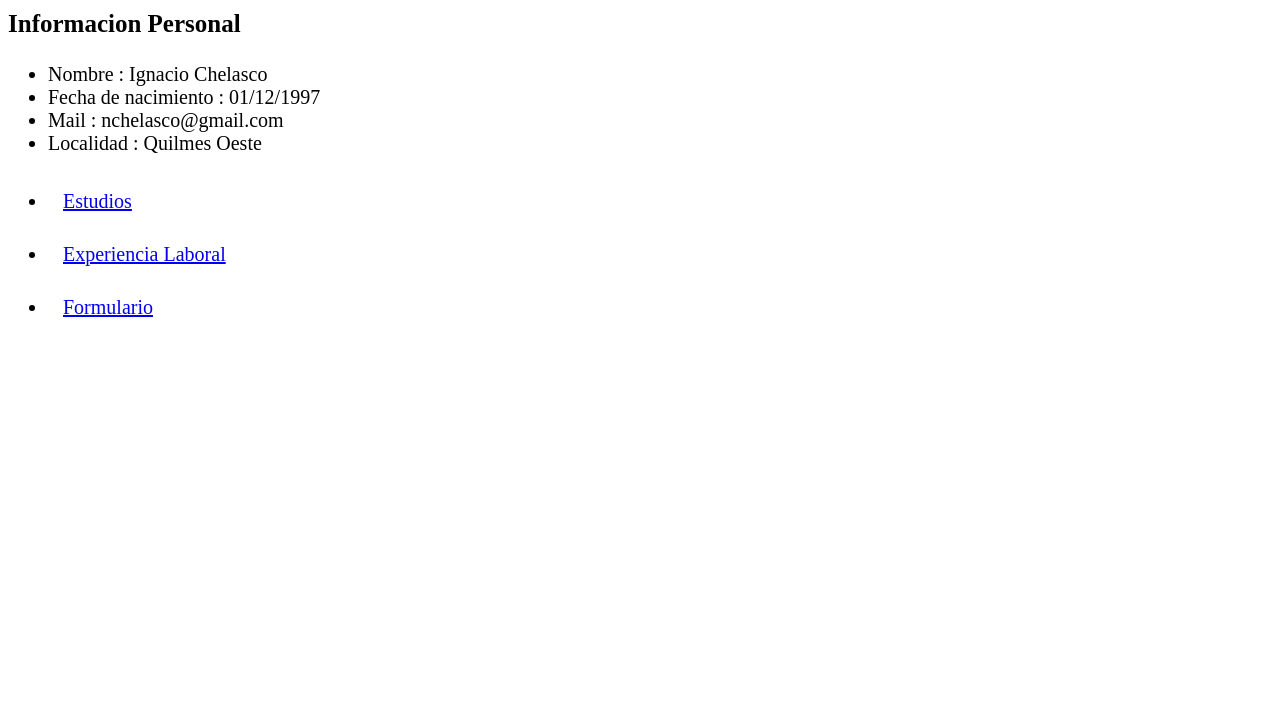
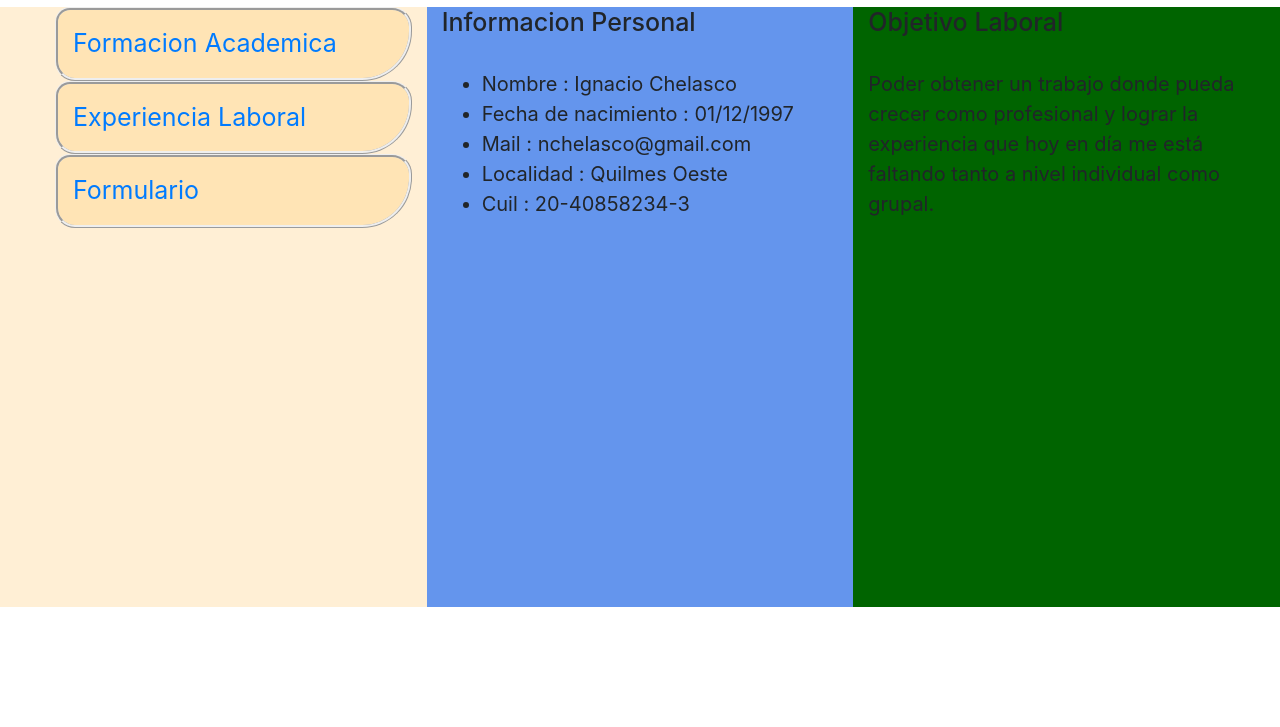
Before and after one commit to nachochelasco/ComunidadIT, a plain HTML site: page HTML-CSS/Cv/acerca.html in a window 1280 px wide. Shown: the part 73-800 px from the top of the page. Drawn offline with nearby package versions, Linux system fonts and the light colour scheme.

Commit message:
Bootstrap columnas

```diff
--- a/HTML-CSS/Cv/acerca.html
+++ b/HTML-CSS/Cv/acerca.html
@@ -3,26 +3,25 @@
     <head>
         <title>CurriculumVitae</title>
         <meta charset="utf-8"/>
-        <meta name="viewport" content="width=device-width, initial-scale=1.0" />
+        <meta name="viewport" content="width=device-width, initial-scale=1, shrink-to-fit=no">
+
+         <!-- Bootstrap CSS -->
+        <link rel="stylesheet" href="https://stackpath.bootstrapcdn.com/bootstrap/4.5.2/css/bootstrap.min.css" integrity="sha384-JcKb8q3iqJ61gNV9KGb8thSsNjpSL0n8PARn9HuZOnIxN0hoP+VmmDGMN5t9UJ0Z" crossorigin="anonymous">
         <link rel="stylesheet" href="css/style.css">
     </head>
     <body>
-        <h1 class="title"> Curriculum Vitae </h1>
-
-        <h3> Informacion Personal </h3>
-        <ul id="datosPersonales">
-            <li>Nombre : Ignacio Chelasco</li>
-            <li>Fecha de nacimiento : 01/12/1997</li>
-            <li>Mail : nchelasco@gmail.com</li>
-            <li>Localidad : Quilmes Oeste</li>
-
-        </ul>
+        <h1 class="title"> Curriculum Vitae </h1></br>
 
 
+        <div class="container-fluid">
+            <div class="row">
+                <div id="columna1" class="col-xs-12 col-sm-6 col-md-4">
 
-        <ul class="conocimientos">
+                    <div class="colIzquierda">
+                        <ul>
+
                             <li class="opcion">
-                <a href = "estudios.html" target="_blank">Estudios</a></br>
+                                <a href = "estudios.html" target="_blank">Formacion Academica</a></br>
                             </li>
                             <li class="opcion">
                                 <a href = "experienciaLaboral.html" target="_blank">Experiencia Laboral</a></br>
@@ -32,7 +31,44 @@
                             </li>
 
                         </ul>
+                    </div>
+                </div>
 
+                <div id="columna2" class="col-xs-12 col-sm-6 col-md-4">
+
+                    <div class="colMedia">
+                        <h3> Informacion Personal </h3></br>
+                            <ul id="datosPersonales">
+                                <li>Nombre : Ignacio Chelasco</li>
+                                <li>Fecha de nacimiento : 01/12/1997</li>
+                                <li>Mail : nchelasco@gmail.com</li>
+                                <li>Localidad : Quilmes Oeste</li>
+                                <li>Cuil : 20-40858234-3</li>
+
+                            </ul>
+
+                    </div>
+
+                </div>
+
+                <div id="columna3" class="col-xs-12 col-sm-6 col-md-4">
+
+                    <div class="colDerecha">
+                        <h3>Objetivo Laboral</h3></br>
+                        <p>Poder obtener un trabajo donde pueda crecer como profesional y lograr la experiencia que hoy en día me está faltando tanto a nivel individual como grupal.</p>
+                    </div>
+
+                </div>
+
+            </div>
+
+        </div>
+
+        <!-- Optional JavaScript -->
+        <!-- jQuery first, then Popper.js, then Bootstrap JS -->
+        <script src="https://code.jquery.com/jquery-3.5.1.slim.min.js" integrity="sha384-DfXdz2htPH0lsSSs5nCTpuj/zy4C+OGpamoFVy38MVBnE+IbbVYUew+OrCXaRkfj" crossorigin="anonymous"></script>
+        <script src="https://cdn.jsdelivr.net/npm/popper.js@1.16.1/dist/umd/popper.min.js" integrity="sha384-9/reFTGAW83EW2RDu2S0VKaIzap3H66lZH81PoYlFhbGU+6BZp6G7niu735Sk7lN" crossorigin="anonymous"></script>
+        <script src="https://stackpath.bootstrapcdn.com/bootstrap/4.5.2/js/bootstrap.min.js" integrity="sha384-B4gt1jrGC7Jh4AgTPSdUtOBvfO8shuf57BaghqFfPlYxofvL8/KUEfYiJOMMV+rV" crossorigin="anonymous"></script>
 
     </body>
 </html>
--- a/HTML-CSS/Cv/css/style.css
+++ b/HTML-CSS/Cv/css/style.css
@@ -5,6 +5,7 @@ h3 {
 p {
     font-size: 20px;
 }
+
 #datosPersonales {
     font-size: 20px;
 }
@@ -15,13 +16,32 @@ p {
 }
 
 li.opcion {
-    font-size: 20px;
+    font-size: 25px;
     padding-top: 15px;
     padding-right: 15px;
     padding-bottom: 15px;
     padding-left: 15px;
+    background: moccasin;
+    list-style: none;
+    border-radius: 15px 20px 50px;
+    border-style: ridge;
+
 }
 
+#columna1 {
+    background-color: papayawhip;
+    height: 600px;
+}
+
+#columna2 {
+    background-color: cornflowerblue;
+    height: 600px;
+}
+
+#columna3 {
+    background-color: darkgreen;
+    height: 600px;
+}
 
 li.objetos {
     color: blue;
```
Also changed, not shown: HTML-CSS/Cv/estudios.html (+8 -2 lines), HTML-CSS/Cv/experienciaLaboral.html (+12 -0 lines), HTML-CSS/Cv/formulario.html (+10 -1 lines), 1 other file. Lines whose indentation alone changed are shown as unchanged.
